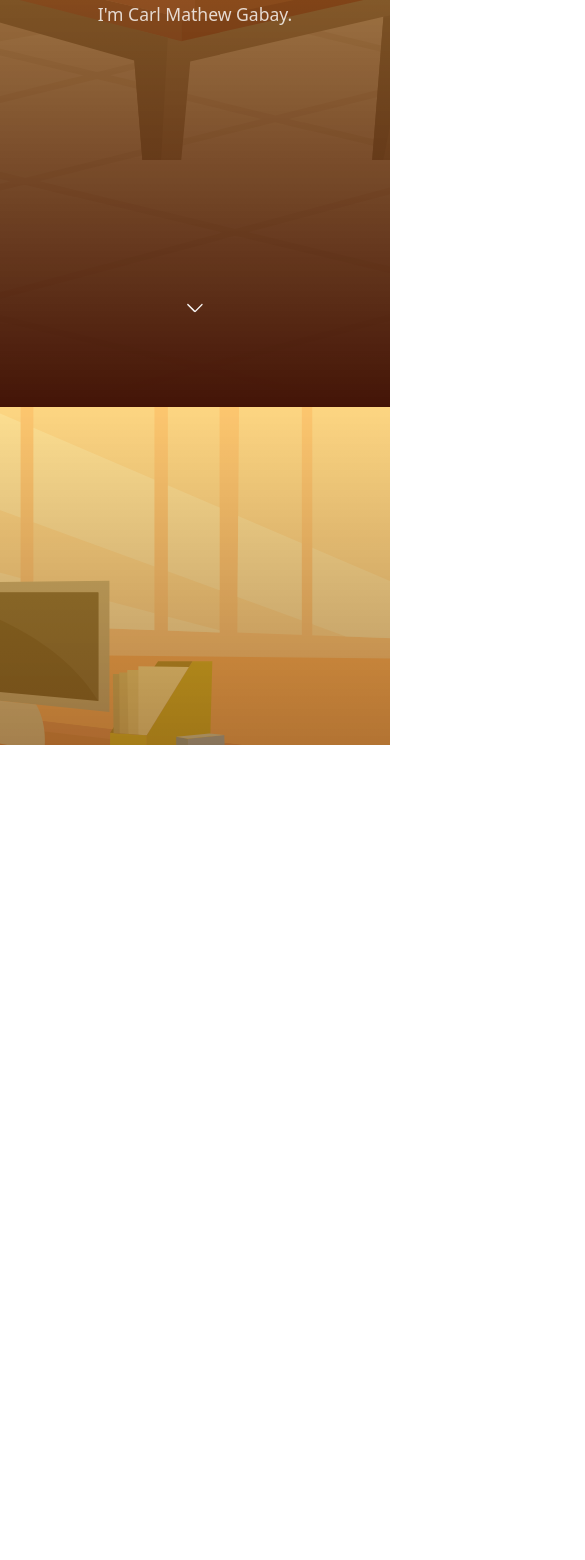
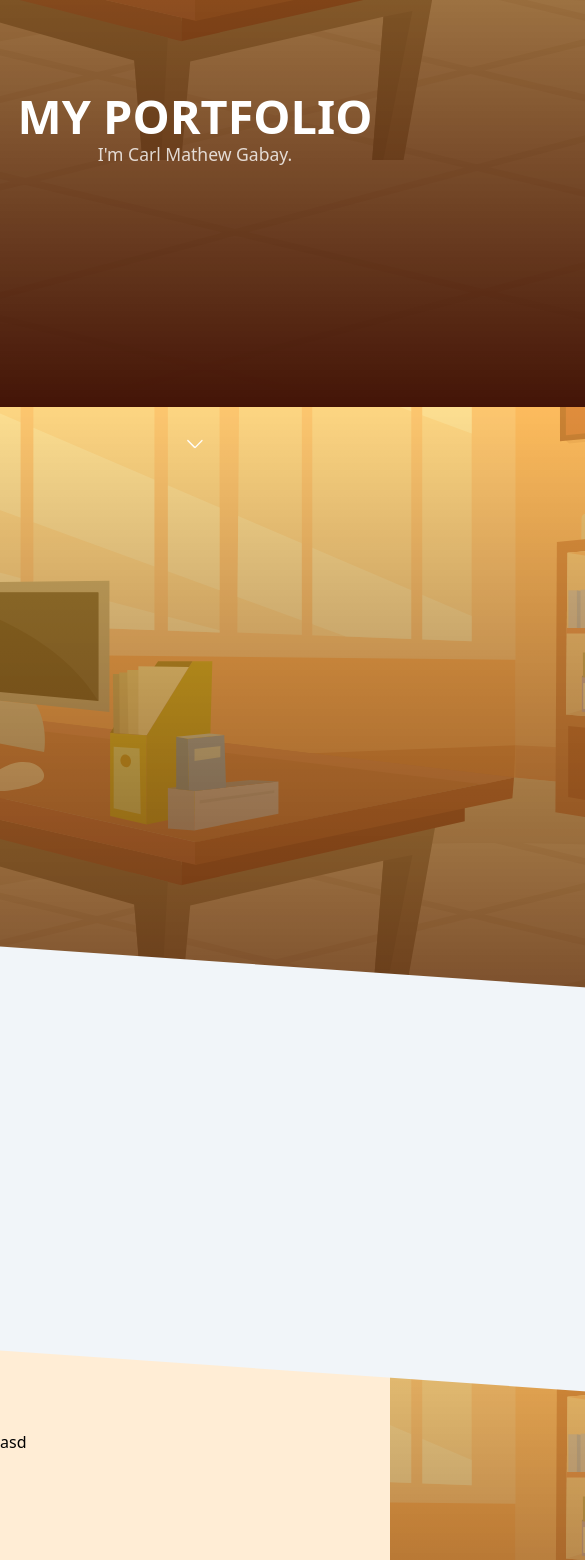
Before and after one commit to CarlM-69/portfolio, a React (Vite) app: page /#/Welcome/ in a window 390 px wide. Shown: the part 437-1997 px from the top of the page, 585 px wide, since content can reach past the window. Built offline with nearby package versions, Linux system fonts and the light colour scheme.

Commit message:
background fix

```diff
--- a/package.json
+++ b/package.json
@@ -16,6 +16,8 @@
     "@fortawesome/free-solid-svg-icons": "^6.7.1",
     "@fortawesome/react-fontawesome": "^0.2.2",
     "@tailwindcss/vite": "^4.0.0",
+    "axios": "^1.8.4",
+    "dotenv": "^16.5.0",
     "number-to-words": "^1.2.4",
     "react": "^18.3.1",
     "react-dom": "^18.3.1",
--- a/src/pages/Welcome/Welcome.css
+++ b/src/pages/Welcome/Welcome.css
@@ -7,14 +7,14 @@
 	}
 
 	.container {
-		@apply relative w-full h-screen py-10 z-[10];
+		@apply relative w-full h-screen py-32 z-[10];
 	}
 
 	.container:nth-of-type(1) {
-		@apply flex items-center flex-col;
+		@apply flex items-center flex-col h-[120vh];
 
-		@apply md:!mt-[30vh];
-		@apply mt-[40vh];
+		@apply md:!mt-[20vh];
+		@apply mt-[100%];
 	}
 
 	.container:nth-of-type(1) .main-title {
@@ -35,7 +35,7 @@
 		@apply absolute;
 
 		@apply bottom-[50%];
-		@apply sm:!bottom-[40%];
+		@apply sm:bottom-[40%];
 	}
 
 	.container:nth-of-type(1) .down-arrow img {
@@ -47,6 +47,22 @@
 	}
 
 	.container:nth-of-type(2) {
-		@apply bg-white;
+		@apply relative h-auto flex justify-center;
+	}
+
+	.container:nth-of-type(2)::before {
+		@apply content-[""] bg-slate-100 absolute top-0 w-[200%] h-[120%] rotate-[4deg] left-[-30%];
+	}
+
+	.container:nth-of-type(2) .box-wrapper {
+		@apply relative w-full flex justify-center;
+	}
+
+	.container:nth-of-type(2) .box {
+		@apply bg-green-600 w-3/4 h-auto mt-20;
+	}
+
+	.container:nth-of-type(3) {
+		@apply bg-orange-100 z-[-999];
 	}
 }
--- a/src/pages/Welcome/Welcome.jsx
+++ b/src/pages/Welcome/Welcome.jsx
@@ -24,18 +24,12 @@ export default function Welcome() {
 
 		window.addEventListener("resize", (e) => {
 			let width = window.innerWidth;
-			// console.log(width, device);
 
 			if(width < 768) setDevice("mobile");
 			else if(width < 1024) setDevice("tablet");
 			else if(width >= 1280) setDevice("desktop");
 		});
 	}, []);
-
-	useEffect(() => {
-		let width = window.innerWidth;
-		console.log(width, device);
-	}, [device]);
 
 	return (
 		<>
@@ -47,7 +41,18 @@ export default function Welcome() {
 				</div>
 			</div>
 			<div className="container">
-
+				<div className="box-wrapper">
+					<div className="box">
+						<div className="item"></div>
+						<div className="item"></div>
+						<div className="item"></div>
+						<div className="item"></div>
+						<div className="item"></div>
+					</div>
+				</div>
+			</div>
+			<div className="container">
+				<span id="asd">asd</span>
 			</div>
 			<div className="container">
 				<span id="asd">asd</span>
```
Also changed, not shown: 1 other file (tests, documents, lock files or other folders).
